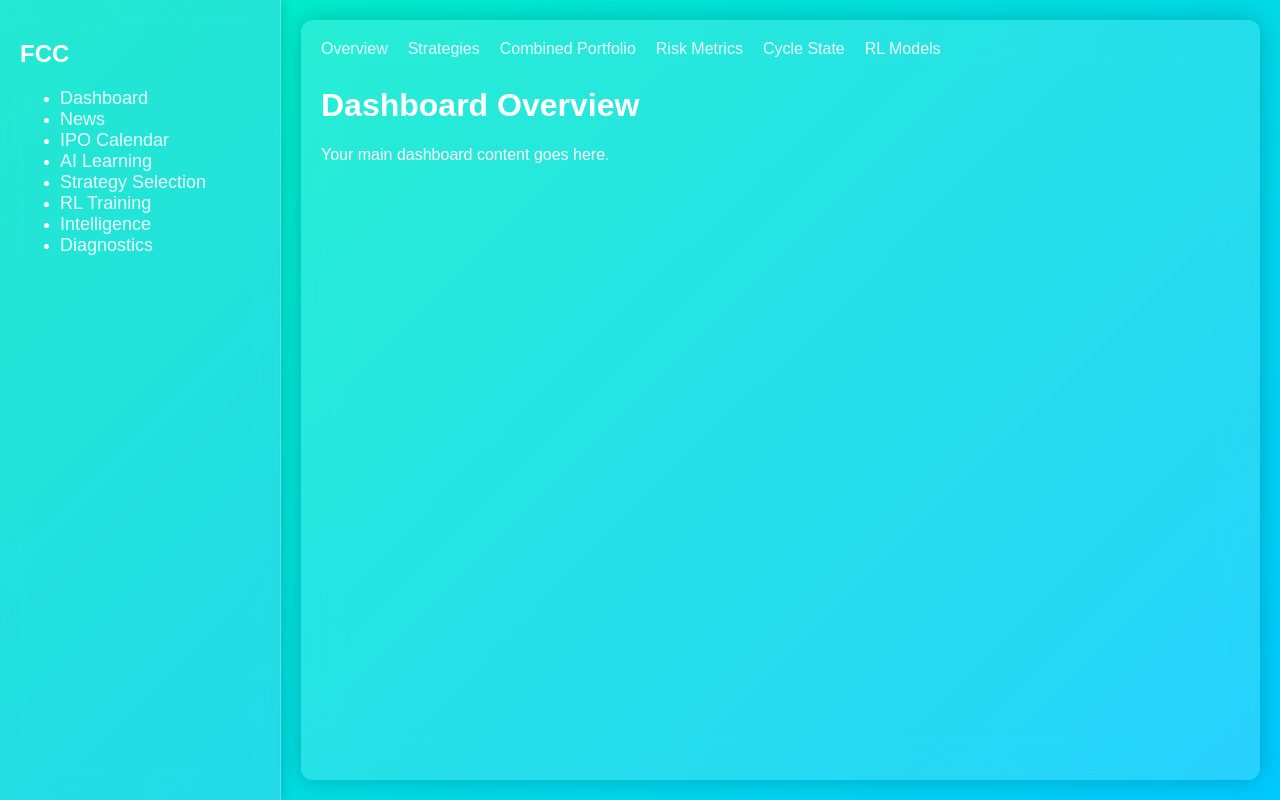
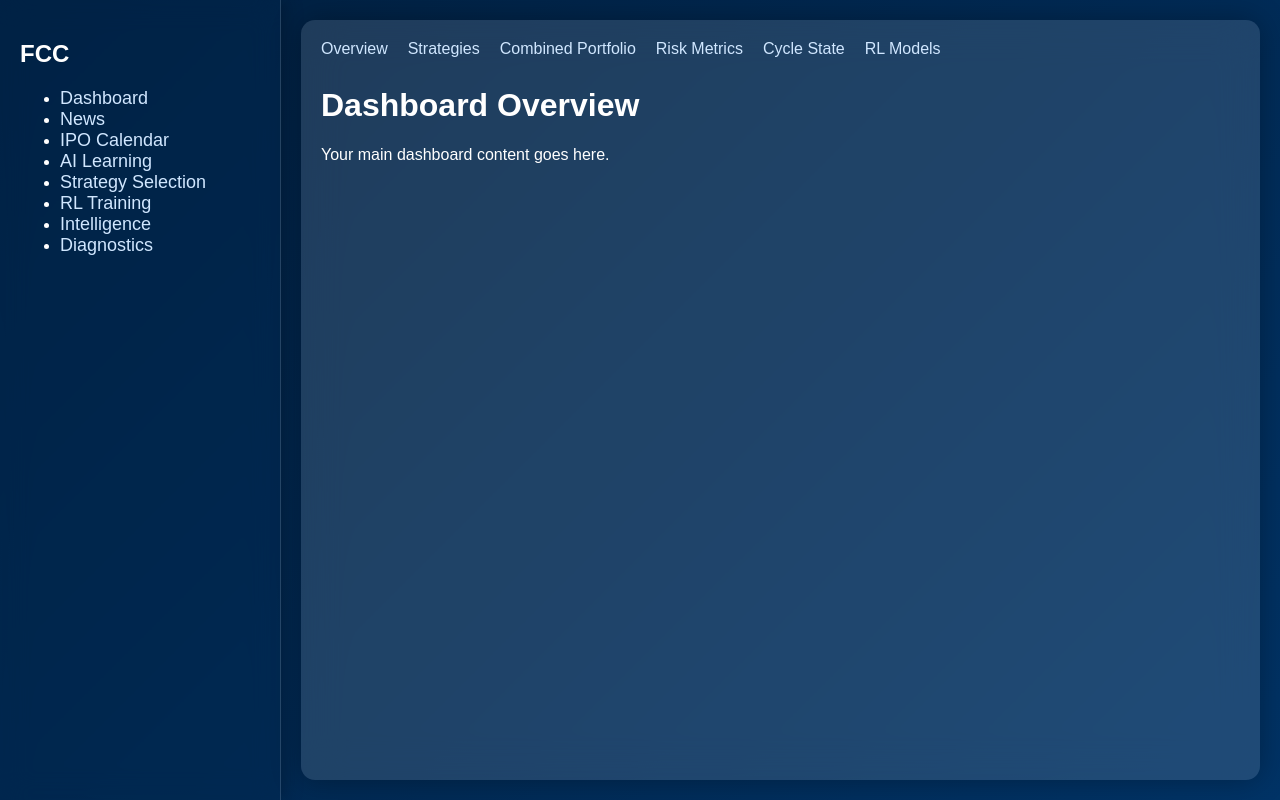
Before and after one commit to NateDaGreat-OG/Financing-Command-Center, a Flask app: page / in a window 1280 px wide. Run offline with Flask 3, Linux system fonts and the light colour scheme; parts of the project's set-up code (start-up, migrations or seed data) failed here and were passed over.

Commit message:
updated color

```diff
--- a/project/static/styles.css
+++ b/project/static/styles.css
@@ -2,7 +2,7 @@
 body {
     margin: 0;
     font-family: Arial, sans-serif;
-    background: linear-gradient(135deg, #00f2c3 0%, #00c9ff 100%);
+    background: linear-gradient(135deg, #001f3f 0%, #003366 100%); /* deep navy gradient */
     color: #fff;
 }
 
@@ -12,19 +12,19 @@ body {
     height: 100vh;
 }
 
-/* LEFT SIDEBAR — GLASS EFFECT */
+/* LEFT SIDEBAR — NAVY GLASS */
 .sidebar {
     width: 240px;
     padding: 20px;
-    background: rgba(135, 206, 250, 0.25); /* sky-blue translucent */
-    backdrop-filter: blur(12px);
-    border-right: 1px solid rgba(255, 255, 255, 0.25);
-    box-shadow: 2px 0 12px rgba(0,0,0,0.15);
+    background: rgba(0, 40, 80, 0.35); /* translucent navy */
+    backdrop-filter: blur(14px);
+    border-right: 1px solid rgba(255, 255, 255, 0.15);
+    box-shadow: 2px 0 18px rgba(0,0,0,0.25);
 }
 
 /* SIDEBAR TEXT */
 .sidebar-nav a {
-    color: #eaffff;
+    color: #d0e7ff;
     text-decoration: none;
     font-size: 18px;
     font-weight: 500;
@@ -34,15 +34,15 @@ body {
     color: #ffffff;
 }
 
-/* MAIN CONTENT AREA — GLASS PANEL */
+/* MAIN CONTENT — NAVY GLASS PANEL */
 .main-content {
     flex: 1;
     padding: 20px;
-    background: rgba(255, 255, 255, 0.15); /* translucent white */
-    backdrop-filter: blur(18px);
-    border-radius: 12px;
+    background: rgba(255, 255, 255, 0.12); /* frosted glass */
+    backdrop-filter: blur(20px);
+    border-radius: 14px;
     margin: 20px;
-    box-shadow: 0 0 25px rgba(0,0,0,0.2);
+    box-shadow: 0 0 30px rgba(0,0,0,0.3);
 }
 
 /* TOP TABS */
@@ -53,12 +53,12 @@ body {
 }
 
 .top-tabs a {
-    color: #eaffff;
+    color: #d0e7ff;
     text-decoration: none;
     font-size: 16px;
     padding-bottom: 6px;
     border-bottom: 2px solid transparent;
-    transition: 0.2s ease;
+    transition: 0.25s ease;
 }
 
 .top-tabs a:hover {
```
